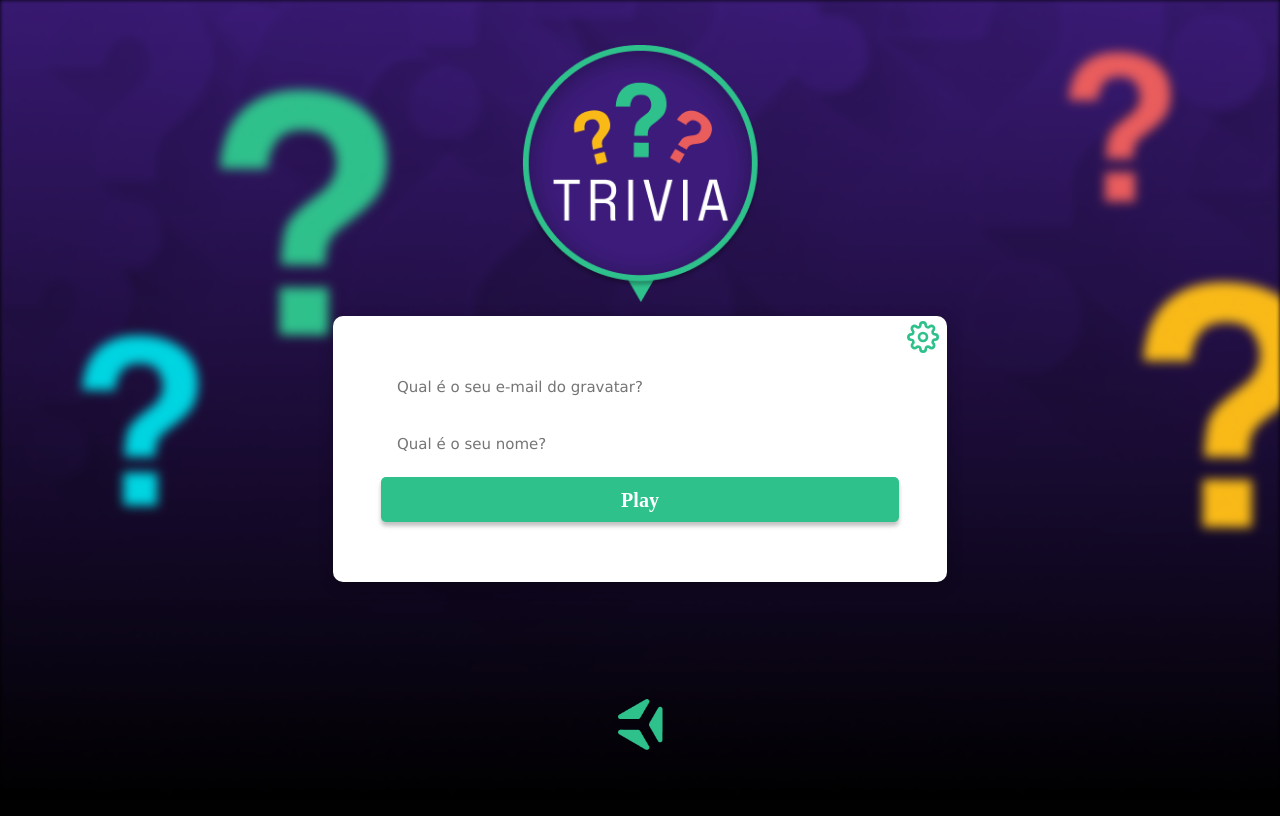
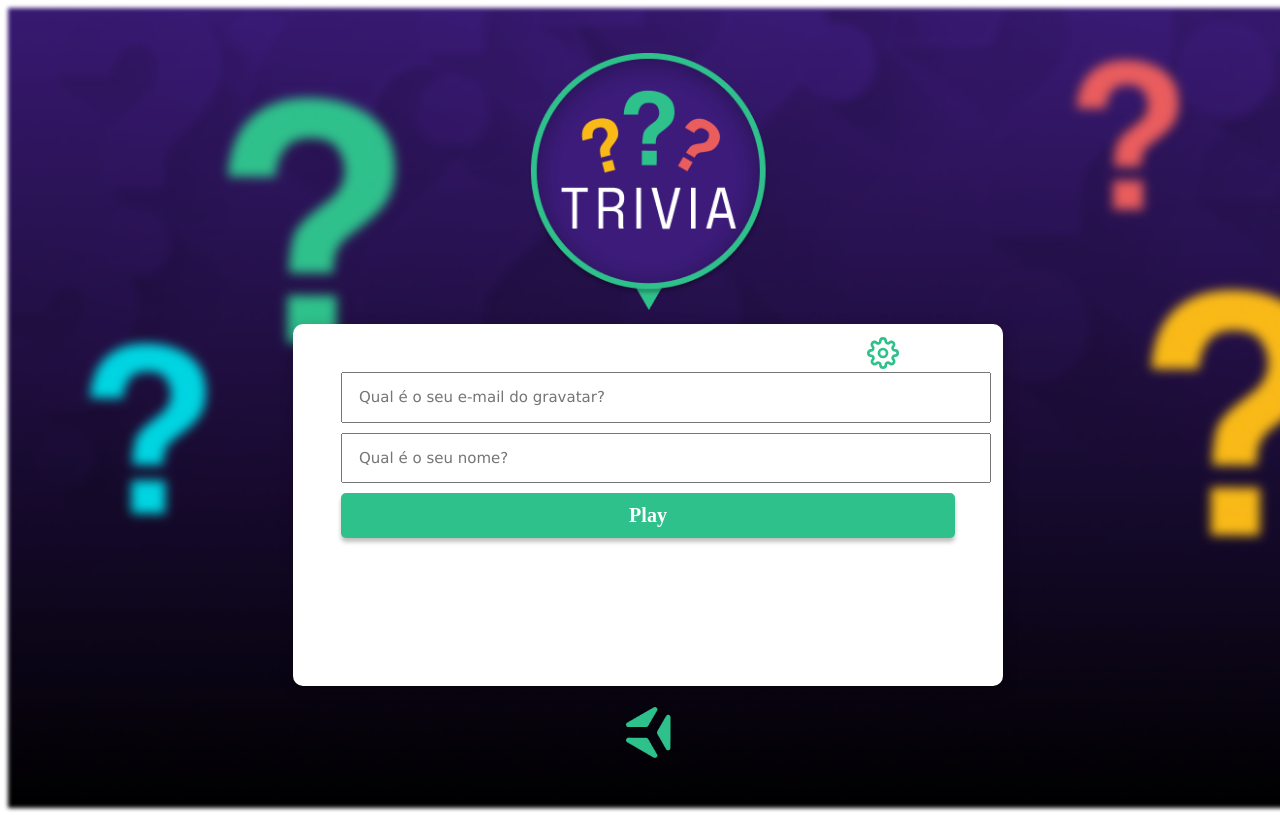
Before and after one commit to nobregasylvio/Trivia, a React (Create React App) app: page / in a window 1280 px wide. Built offline with nearby package versions, Linux system fonts and the light colour scheme; the HTML template or start-up script is replaced by a standard one.

Commit message:
error lint

```diff
--- a/src/App.css
+++ b/src/App.css
@@ -6,40 +6,3 @@
   border: 3px solid red;
   flex-direction: column;
 }
-
-*, *::before, *::after {
-  box-sizing: border-box;
-}
-
-* {
-  margin: 0;
-}
-
-html, body {
-  height: 100%;
-}
-
-body {
-  line-height: 1.5;
-  -webkit-font-smoothing: antialiased;
-  background-color: #010101;
-  color: #fff;
-}
-
-img, picture, video, canvas, svg {
-  display: block;
-  max-width: 100%;
-}
-
-input, button, textarea, select {
-  font: inherit;
-  border: none;
-}
-
-p, h1, h2, h3, h4, h5, h6 {
-  overflow-wrap: break-word;
-}
-
-#root, #__next {
-  isolation: isolate;
-}
```
